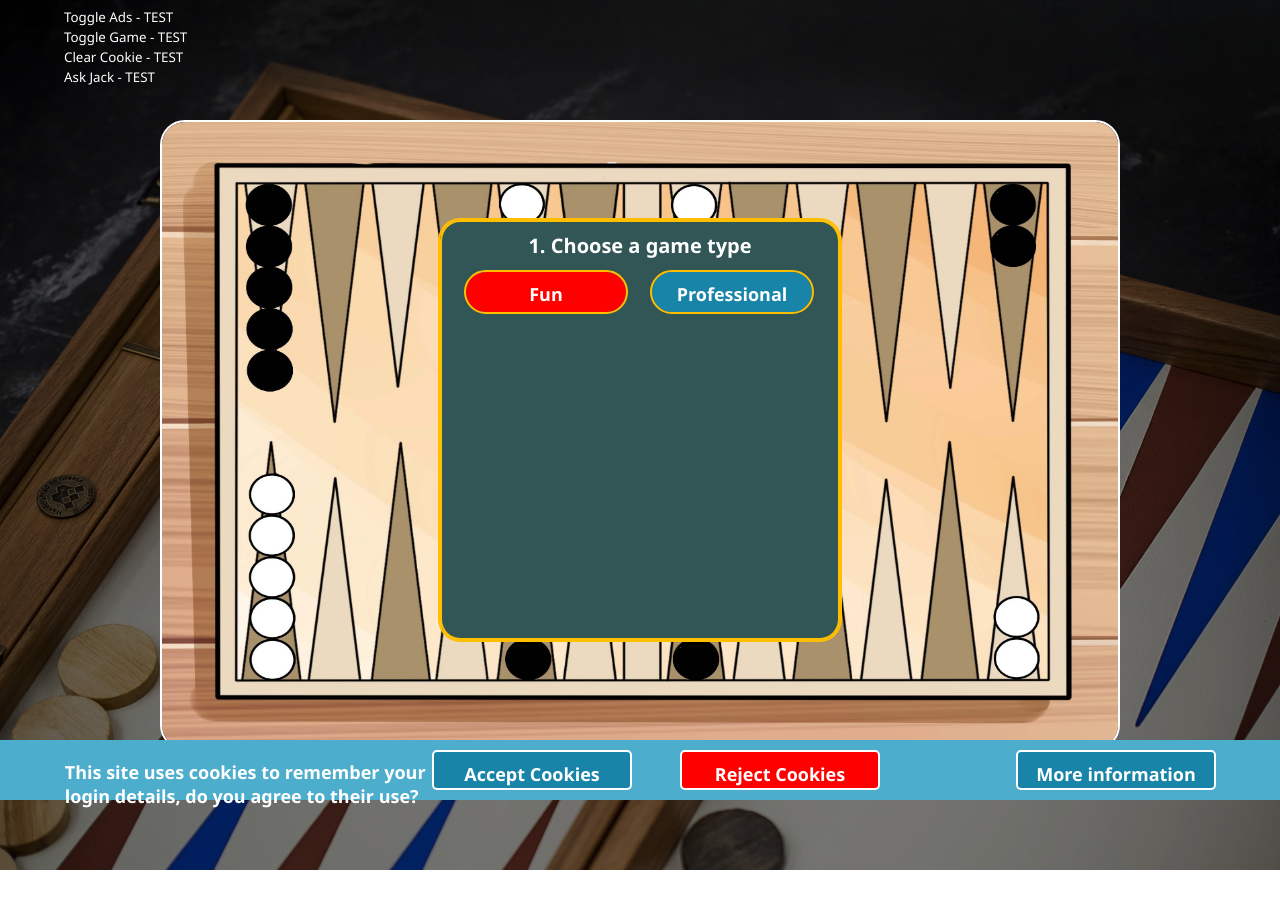
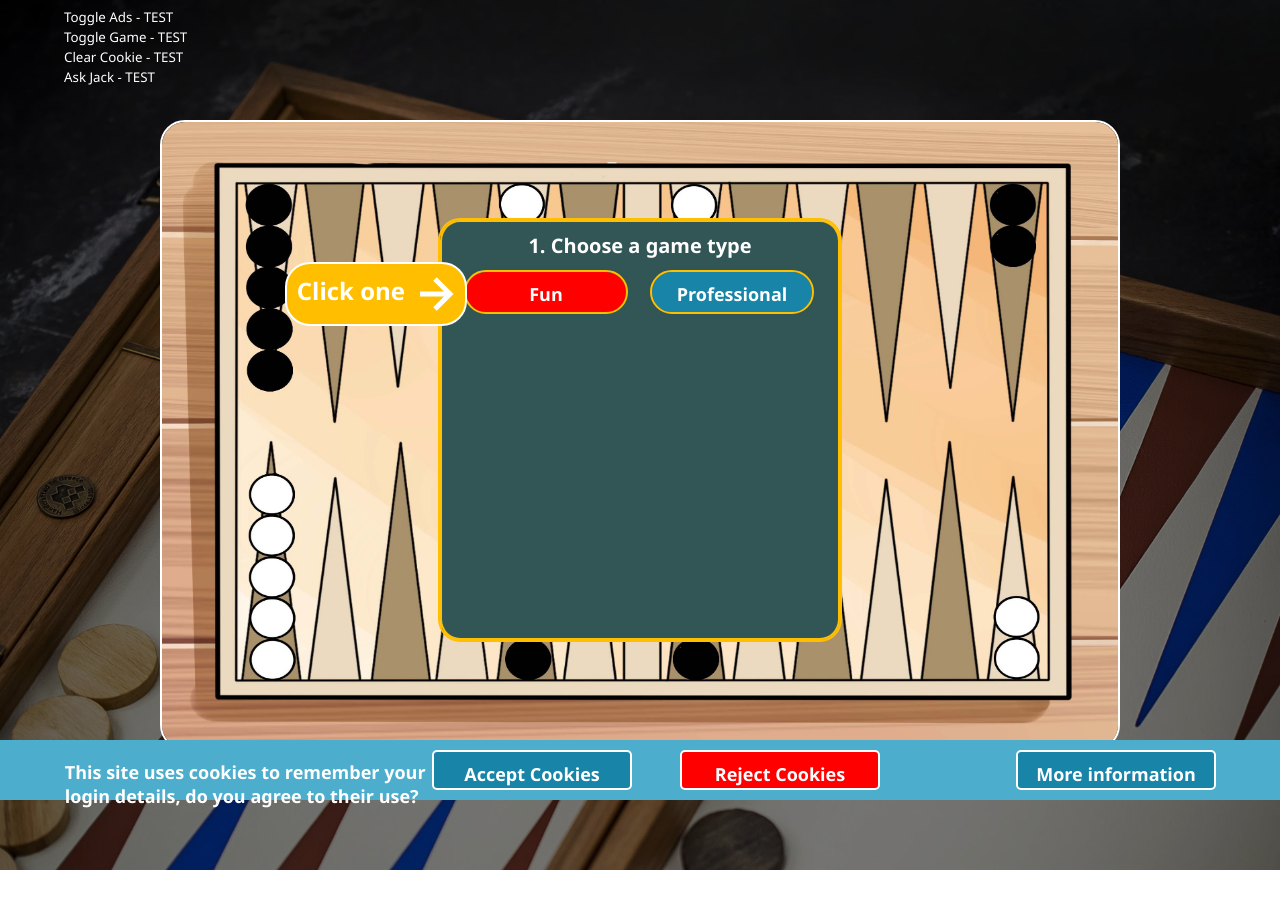
Before and after one commit to fellenbrais1/Backgammon, a website: page index3.html in a window 1280 px wide. Shown: the top 908 px of the page. Drawn offline with Linux system fonts and the light colour scheme.

Commit message:
Added helper pointer object and code.

```diff
--- a/index3.html
+++ b/index3.html
@@ -75,6 +75,10 @@
         </div>
         <div class="grey_overlay"></div>
         <img class="game_board" src="img/backgammon.jpg" />
+        <div class="pointer_div">
+          <p>Click one</p>
+          <svg fill="#FFFFFF" width="60px" height="60px" viewBox="0 0 24 24" xmlns="http://www.w3.org/2000/svg"><path d="m11.293 17.293 1.414 1.414L19.414 12l-6.707-6.707-1.414 1.414L15.586 11H6v2h9.586z"/></svg>
+        </div>
       </div>
       <! FLOATING BUTTONS -->
       <div class="floating_buttons_main">
--- a/script3.js
+++ b/script3.js
@@ -25,12 +25,11 @@ const gameStartButtonChallenge = document.querySelector(
   ".gamestart_button_challenge"
 );
 const greyOverlay = document.querySelector(".grey_overlay");
-// const step1Elements = document.querySelectorAll(".step1");
 const step2Elements = document.querySelectorAll(".step2");
 const step3Elements = document.querySelectorAll(".step3");
 const playerNameElement = document.querySelector(".gamestart_player_name");
 const playerNameForm = document.getElementById("gamestart_name_input");
-// const introImage = document.querySelector(".intro_image");
+const pointerDiv = document.querySelector(".pointer_div");
 
 // Game board elements
 const gameBoard = document.querySelector(".game_board");
@@ -716,6 +715,7 @@ function showMain() {
     gamestartBox.classList.add("focus_element_thick");
     buttonGamestartFun.classList.add("focus_element");
     buttonGamestartPro.classList.add("focus_element");
+    pointerDiv.classList.add("show");
   }, 3000);
   setTimeout(() => {
     populatePlayers(experimentalFriends, playersFriends);
@@ -1059,26 +1059,9 @@ function addGameNotification(HTML) {
 }
 
 function addChatNotification() {
-  console.log("This code is running - ADD CHAT NOTIFICATION");
   console.log(chatNotification);
   chatPop.play();
-  // if (chatNotification.classList.contains("hidden")) {
-  //   return;
-  // } else {
-  //   let chatNumber = Number(chatNotification.textContent);
-  //   console.log(chatNumber);
-  //   chatNumber++;
-  //   chatNotification.textContent = String(chatNumber);
-  //   console.log(chatNotification.textContent);
-  //   chatPop.play();
-  //   return;
-  // }
-}
-
-// function clearChatNotification() {
-//   chatNotification.textContent = 0;
-//   chatNotification.classList.add("hidden");
-// }
+}
 
 function populatePlayers(playerList, section) {
   const newPlayerList = playerList.toSorted().reverse();
--- a/style3.css
+++ b/style3.css
@@ -218,8 +218,6 @@ html {
   font-weight: normal;
   font-size: 24px;
   padding-top: 4px;
-  /* margin-bottom: 14px; */
-  /* transform: translateY(-60px); */
 }
 
 #gamestart_name_input {
@@ -280,32 +278,6 @@ html {
   transition: transform ease-in-out 1s, opacity ease-in-out 1s;
 }
 
-/* .floating_buttons_left {
-  height: 630px;
-  width: 100px;
-  display: grid;
-  grid-template-rows: 150px 150px 150px 150px;
-  position: absolute;
-  top: 17%;
-  left: 19%;
-  transform: translateY(-1000px);
-  opacity: 0;
-  transition: transform ease-in-out 2.5s, opacity ease-in-out 3.5s;
-}
-
-.floating_buttons_right {
-  height: 630px;
-  width: 100px;
-  display: grid;
-  grid-template-rows: 150px 150px 150px 150px;
-  position: absolute;
-  top: 17%;
-  left: 76%;
-  transform: translateY(1000px);
-  opacity: 0;
-  transition: transform ease-in-out 2.5s, opacity ease-in-out 3.5s;
-} */
-
 .floating_buttons_toggle {
   position: absolute;
   bottom: 0%;
@@ -320,12 +292,28 @@ html {
   border-bottom: none;
 }
 
-/* .floating_buttons_toggler {
-  color: white;
+.pointer_div {
+  display: grid;
+  grid-template-columns: auto 60px;
+  position: absolute;
+  top: 22.5%;
+  left: 13%;
+  z-index: 9;
+  background-color: var(--active_button_gold);
+  color: black;
+  font-size: 24px;
+  border-radius: 25px;
+  border: 2px solid white;
+  opacity: 0;
+  transition: opacity 1s ease-in-out;
+}
+
+.pointer_div p {
+  padding-top: 10px;
+  padding-left: 10px;
+  font-size: 24px;
   font-weight: bold;
-  text-transform: uppercase;
-  text-align: center;
-} */
+}
 
 .floating_buttons_toggler_arrow {
   color: white;
@@ -1191,7 +1179,6 @@ html {
 }
 
 .focus_element {
-  /* box-shadow: 0px 4px 8px var(--active_button_gold); */
   outline: 2px solid var(--active_button_gold);
 }
 
```
